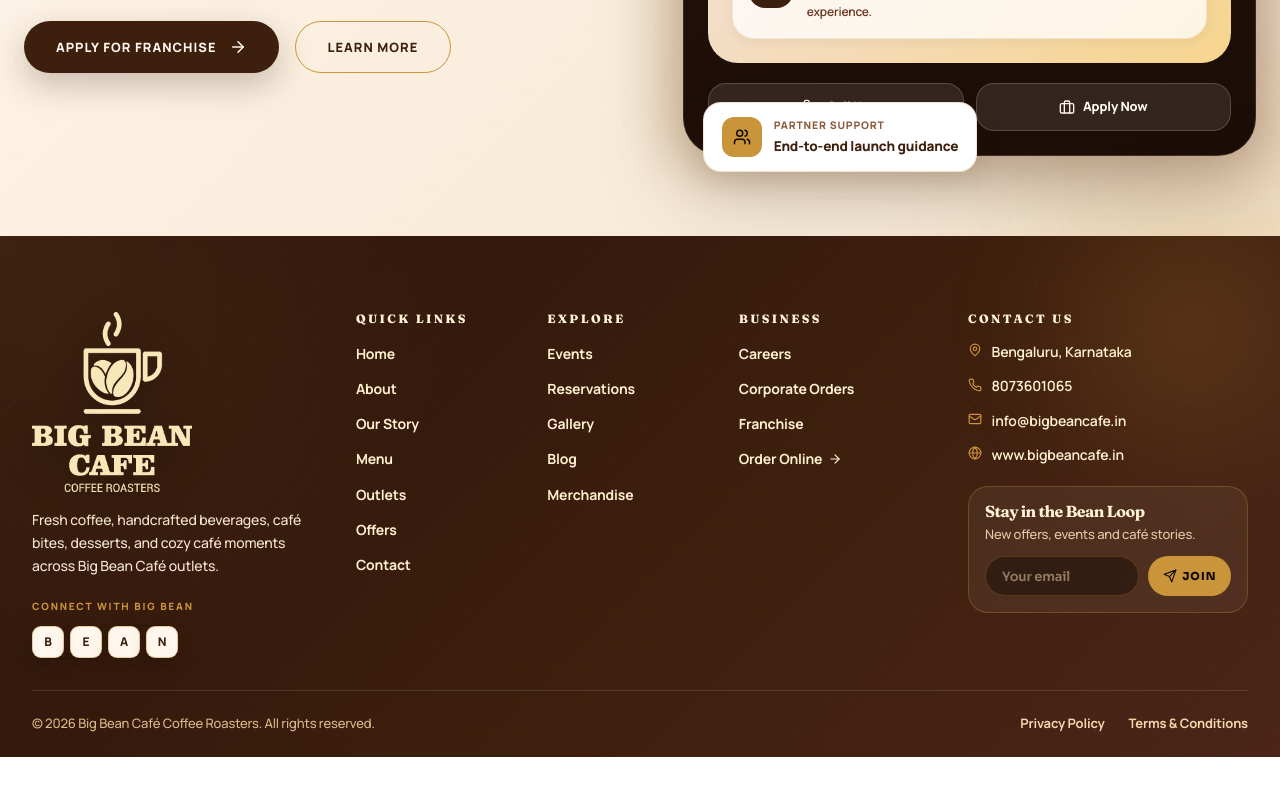
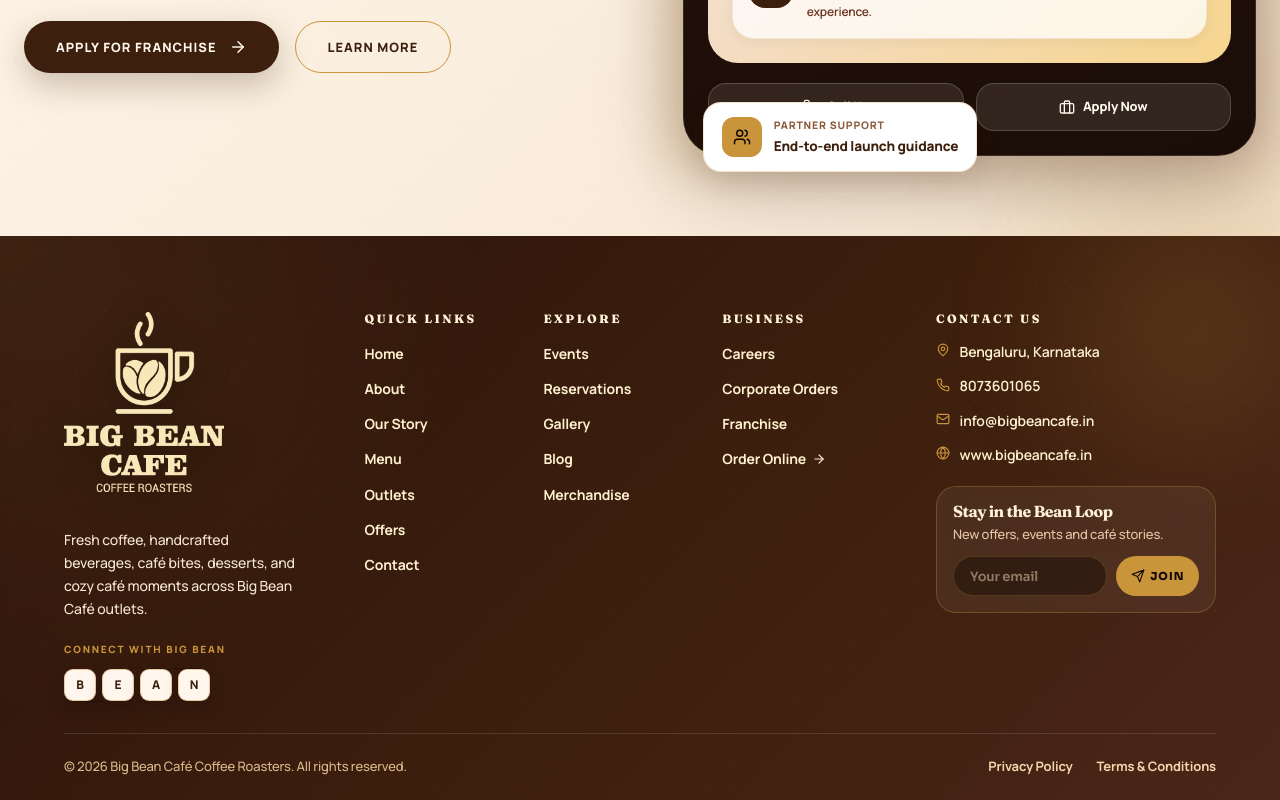
Before and after one commit to BigBean-25/big-bean-frontend, a Next.js app: page / in a window 1280 px wide. Shown: the part 7463-8263 px from the top of the page. Before the commit the page ends 8220 px from the top, so only its background shows below. Built offline with nearby package versions, Linux system fonts and the light colour scheme; no server answers.

Commit message:
Restore Footer desktop spacing and logo padding

```diff
--- a/src/components/common/Footer.module.css
+++ b/src/components/common/Footer.module.css
@@ -34,14 +34,16 @@
   position: relative;
   z-index: 2;
   width: 100%;
-  max-width: 1440px;
+  max-width: 1720px;
   margin: 0 auto;
-  padding: 4.75rem 2rem 1.5rem;
+  padding: 4.75rem clamp(3rem, 5vw, 6rem) 1.5rem;
   box-sizing: border-box;
 }
 
 .footerGrid {
   display: grid;
+  width: 100%;
+  min-width: 0;
   grid-template-columns:
     minmax(240px, 1.35fr)
     minmax(130px, 0.72fr)
@@ -56,6 +58,8 @@
   display: flex;
   flex-direction: column;
   align-items: flex-start;
+  min-width: 0;
+  padding-right: 1.5rem;
 }
 
 .logoLink {
@@ -68,9 +72,11 @@
 }
 
 .footerLogo {
+  display: block;
   width: 160px;
   height: auto;
   object-fit: contain;
+  margin-bottom: 1.25rem;
   filter:
     brightness(0) saturate(100%) invert(92%) sepia(18%) saturate(590%) hue-rotate(338deg) brightness(102%) contrast(94%)
     drop-shadow(0 8px 18px rgba(0, 0, 0, 0.35));
@@ -368,6 +374,14 @@
   }
 }
 
+/* ─── Tablet and small laptop side padding ────────────── */
+@media (min-width: 768px) and (max-width: 1279px) {
+  .footerInner {
+    padding-left: 2rem;
+    padding-right: 2rem;
+  }
+}
+
 /* ─── Laptop / iPad Pro landscape — 1024–1279 ─────────── */
 @media (min-width: 1024px) and (max-width: 1279px) {
   .footerGrid {
@@ -426,6 +440,10 @@
     min-width: 0;
     align-items: center;
     text-align: center;
+  }
+
+  .brandCol {
+    padding-right: 0;
   }
 
   .footerDescription {
```
